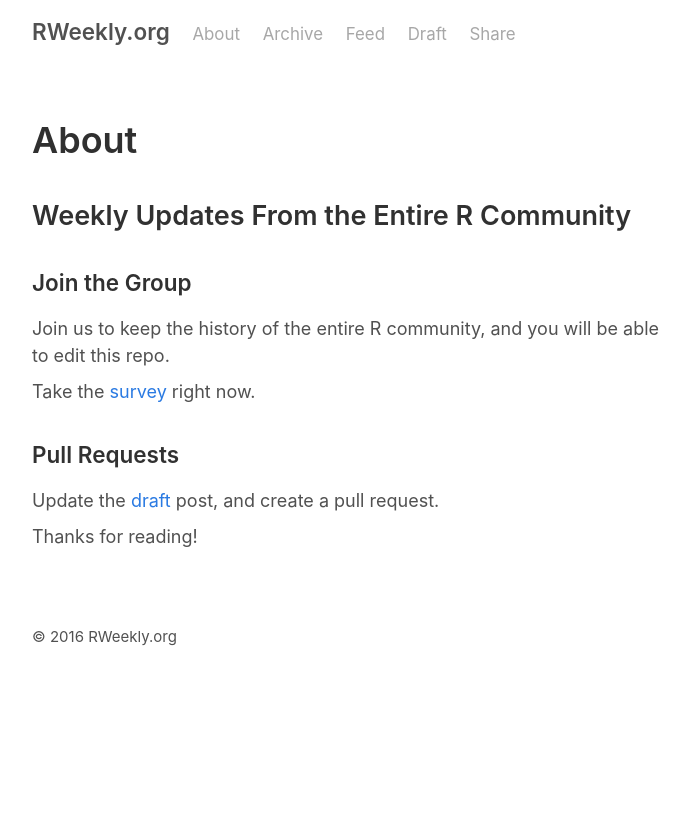
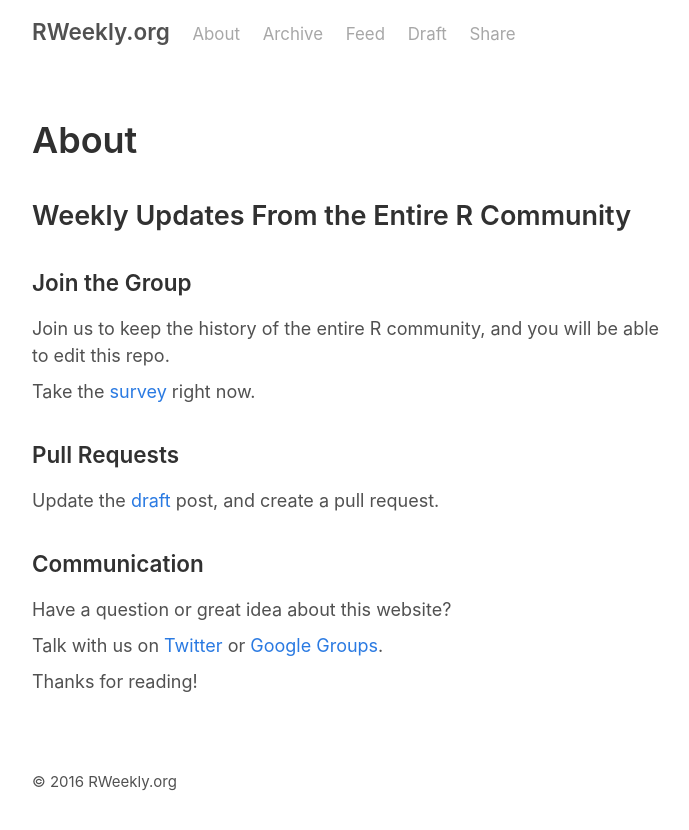
Before and after one commit to rweekly/rweekly.org, a Jekyll site: the page built from about.md, in a window 1280 px wide. Shown: the top 830 px of the page, without its empty margins (293-982 px from the left). Built offline with Jekyll 4.4.1, drawn with Linux system fonts in a browser that asks for light colours.

Commit message:
Add: twitter and google group for public communication

```diff
--- a/about.md
+++ b/about.md
@@ -15,4 +15,10 @@
 
 Update the [draft](https://github.com/rweekly/rweekly.org/blob/gh-pages/README.md) post, and create a pull request.
 
+### Communication
+
+Have a question or great idea about this website?
+
+Talk with us on [Twitter](https://twitter.com/rweekly_org) or [Google Groups](https://groups.google.com/forum/#!forum/rweekly).
+
 Thanks for reading!
```
Also changed, not shown: README.md.
